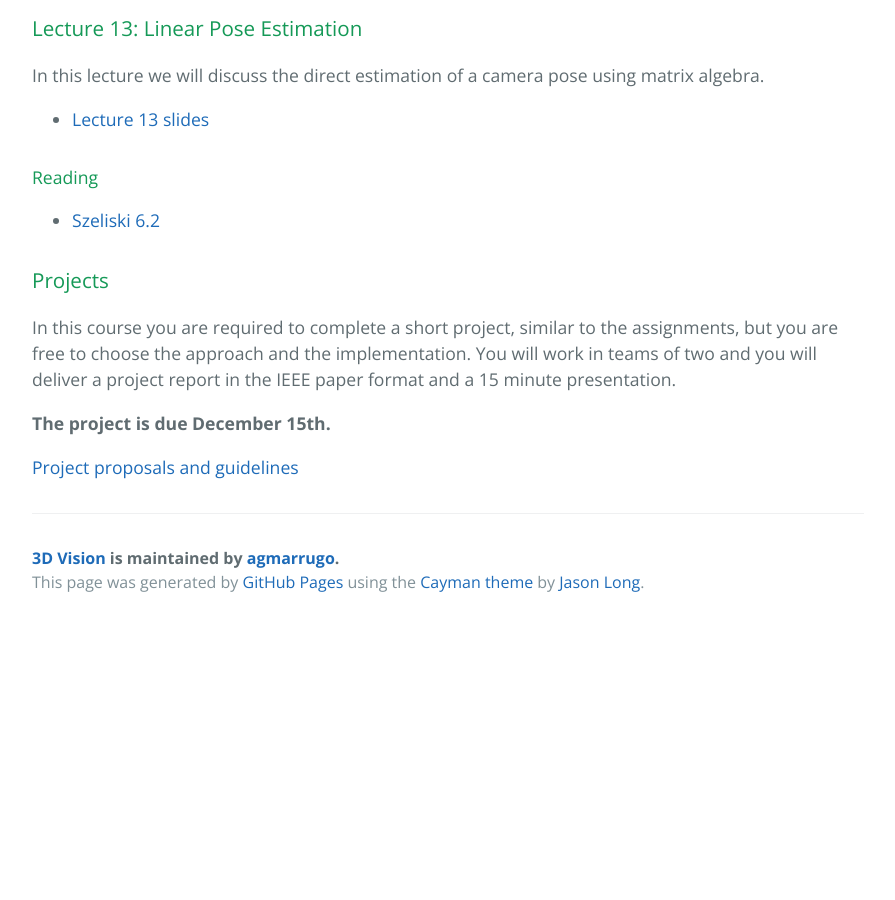
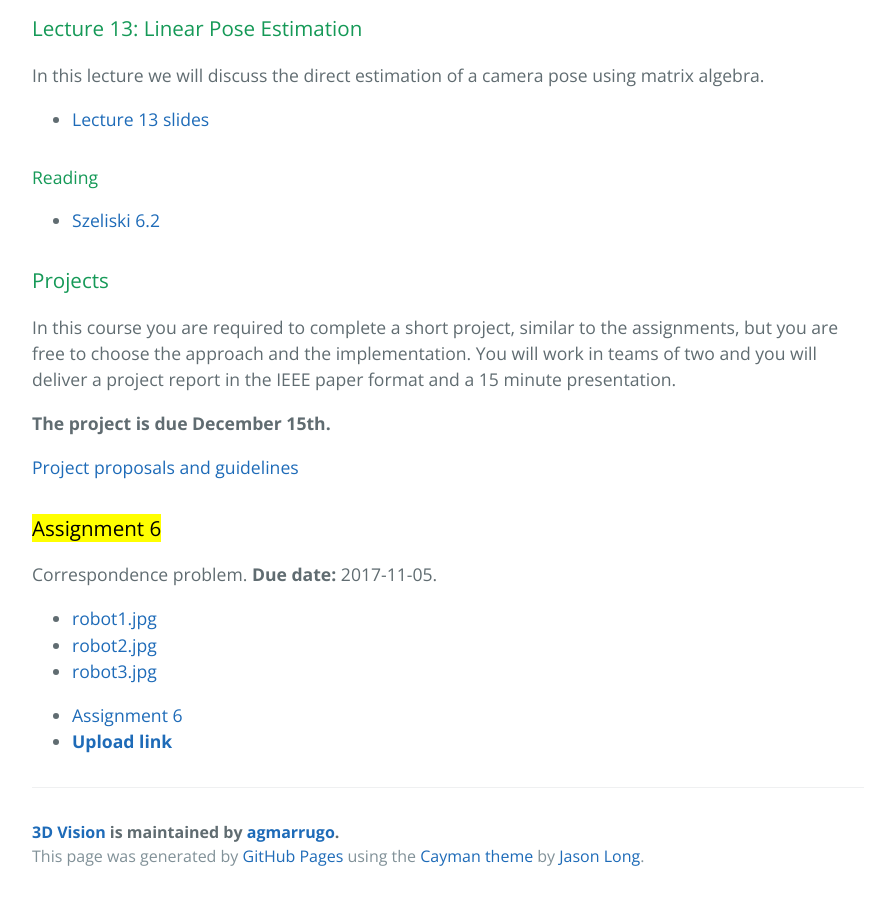
Before and after one commit to opi-lab/optical-metrology-2021, a Jekyll site: the page built from index.md, in a window 1280 px wide and 900 px high, scrolled down 6251 px. Shown: the whole window, without its empty margins (192-1087 px from the left). Built offline with Jekyll 4.4.1, drawn with Linux system fonts in a browser that asks for light colours; before the commit the page ends 6877 px from its top, so only the background shows below that.

Commit message:
Assignment 6 is out.

```diff
--- a/index.md
+++ b/index.md
@@ -202,7 +202,7 @@ Alignment using Newton's method.
 
 - [Szeliski 6.1-6.2 chapter](https://www.dropbox.com/s/u9m34caf30c0f6p/SzeliskiBook_20100903_draft.pdf?dl=0)
 
-### <mark>Assignment 5</mark>
+### Assignment 5
 
 Correspondence problem. **Due date:** 2017-10-15.
 
@@ -258,7 +258,16 @@ In this course you are required to complete a short project, similar to the assi
 
 [Project proposals and guidelines](projects)
 
+### <mark>Assignment 6</mark>
 
+Correspondence problem. **Due date:** 2017-11-05.
+
+- [robot1.jpg](https://www.dropbox.com/s/avelpa3sq97upz2/robot1.jpg?dl=0)
+- [robot2.jpg](https://www.dropbox.com/s/btukc4w78e2qusi/robot2.jpg?dl=0)
+- [robot3.jpg](https://www.dropbox.com/s/cdhgzmguodc35mb/robot3.jpg?dl=0)
+
+- [Assignment 6]({{site.url}}pdfs/a6.pdf)
+- [**Upload link**](https://www.dropbox.com/request/DtiEuucWqwitxD3pzRMd)
 
 <!--### Assignment 1
 
```
Also changed, not shown: 1 other file.
